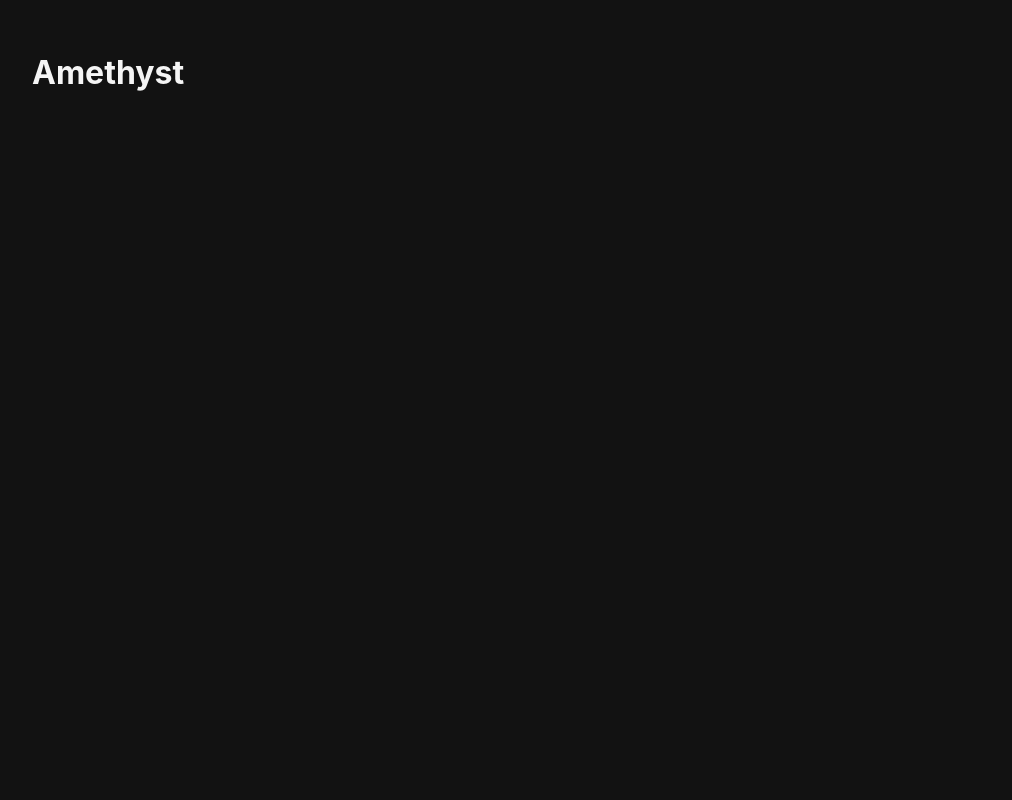
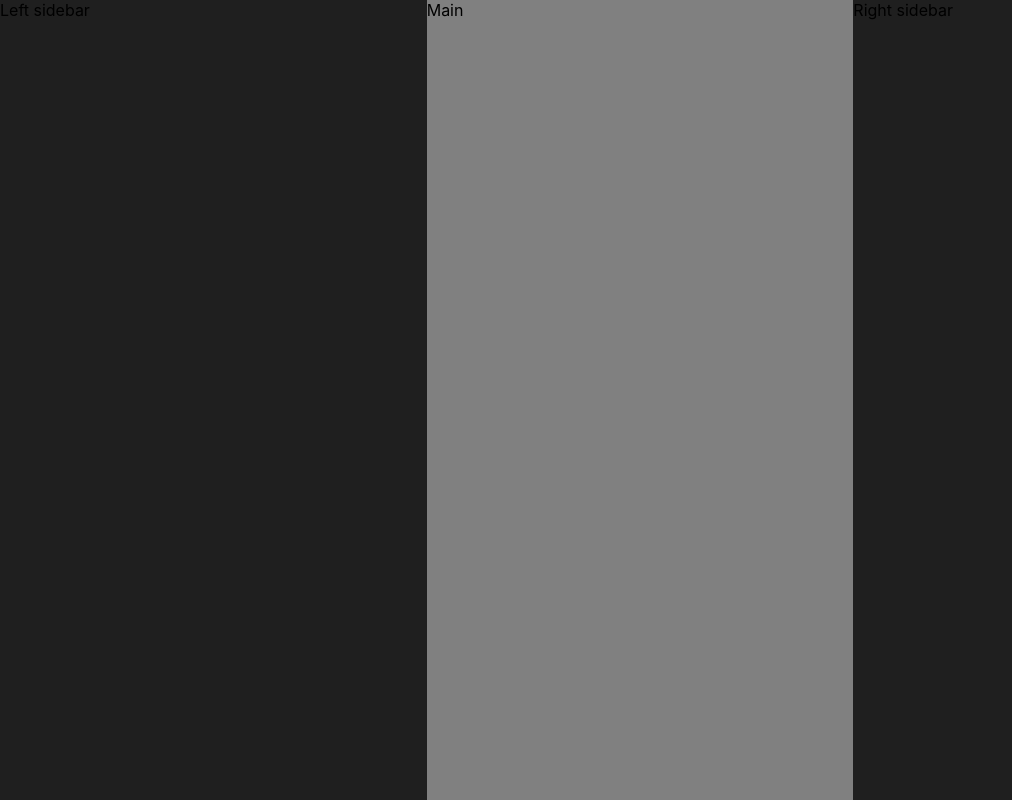
Before and after one commit to abdallah-moh1/amethyst, a React (Vite) app: page / in a window 1280 px wide. Shown: the whole page, without its empty margins (0-1012 px from the left). Built offline with nearby package versions, Linux system fonts and the light colour scheme.

Commit message:
Add react-resizable-panels and make the apps basic layout

```diff
--- a/package.json
+++ b/package.json
@@ -36,6 +36,7 @@
   },
   "dependencies": {
     "react": "^19.2.4",
-    "react-dom": "^19.2.4"
+    "react-dom": "^19.2.4",
+    "react-resizable-panels": "^4.8.0"
   }
 }
--- a/src/App.tsx
+++ b/src/App.tsx
@@ -2,10 +2,28 @@
 // Amethyst - A modern markdown note-taking application
 // Copyright (C) 2026 Abdallah
 
+import LeftSidebar from "./components/LeftSidebar";
+import Main from "./components/Main";
+import RightSidebar from "./components/RightSidebar";
+import { Group, Panel, Separator } from "react-resizable-panels";
+
+
 export default function App() {
     return (
         <main className="app">
-            <h1>Amethyst</h1>
+            <Group>
+                <Panel >
+                    <LeftSidebar />
+                </Panel>
+                <Separator />
+                <Panel>
+                    <Main />
+                </Panel>
+                <Separator />
+                <Panel>
+                    <RightSidebar />
+                </Panel>
+            </Group>
         </main>
     );
 }
--- /dev/null
+++ b/src/components/LeftSidebar.tsx
@@ -0,0 +1,9 @@
+import '../styles/LeftSidebar.css';
+
+export default function LeftSidebar() {
+    return (
+        <main className="left-sidebar">
+            Left sidebar
+        </main>
+    );
+}
--- /dev/null
+++ b/src/components/Main.tsx
@@ -0,0 +1,9 @@
+import '../styles/Main.css';
+
+export default function Main() {
+    return (
+        <main className="main">
+            Main
+        </main>
+    );
+}
--- /dev/null
+++ b/src/components/RightSidebar.tsx
@@ -0,0 +1,9 @@
+import '../styles/RightSidebar.css';
+
+export default function RightSidebar() {
+    return (
+        <main className="right-sidebar">
+            Right sidebar
+        </main>
+    );
+}
--- a/src/styles.css
+++ b/src/styles.css
@@ -1,8 +1,10 @@
 :root {
-    color-scheme: dark;
     font-family: Inter, system-ui, sans-serif;
-    background: #121212;
-    color: #f5f5f5;
+}
+
+#root {
+    width: 100vw;
+    height: 100vh;
 }
 
 html,
@@ -14,9 +16,11 @@ body,
 
 body {
     min-height: 100vh;
-    background: #121212;
 }
 
 .app {
-    padding: 32px;
+    display: flex;
+    flex-direction: row;
+    width: 100%;
+    height: 100%;
 }
--- /dev/null
+++ b/src/styles/LeftSidebar.css
@@ -0,0 +1,4 @@
+.left-sidebar {
+    background-color: #1f1f1f;
+    height: 100%;
+}
--- /dev/null
+++ b/src/styles/Main.css
@@ -0,0 +1,5 @@
+.main {
+    flex: 1;
+    height: 100%;
+    background-color: grey;
+}
--- /dev/null
+++ b/src/styles/RightSidebar.css
@@ -0,0 +1,4 @@
+.right-sidebar {
+    background-color: #1f1f1f;
+    height: 100%;
+}
```
Also changed, not shown: 1 other file (tests, documents, lock files or other folders).
